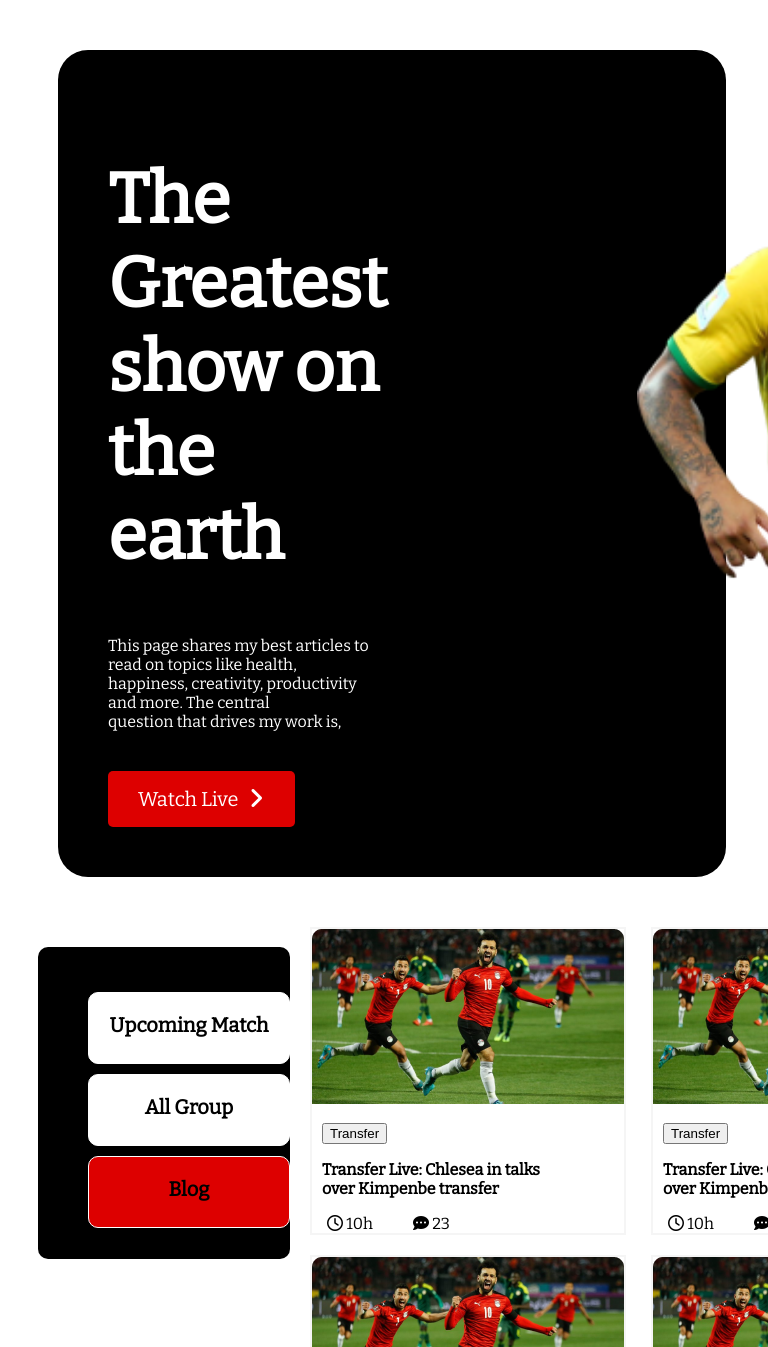
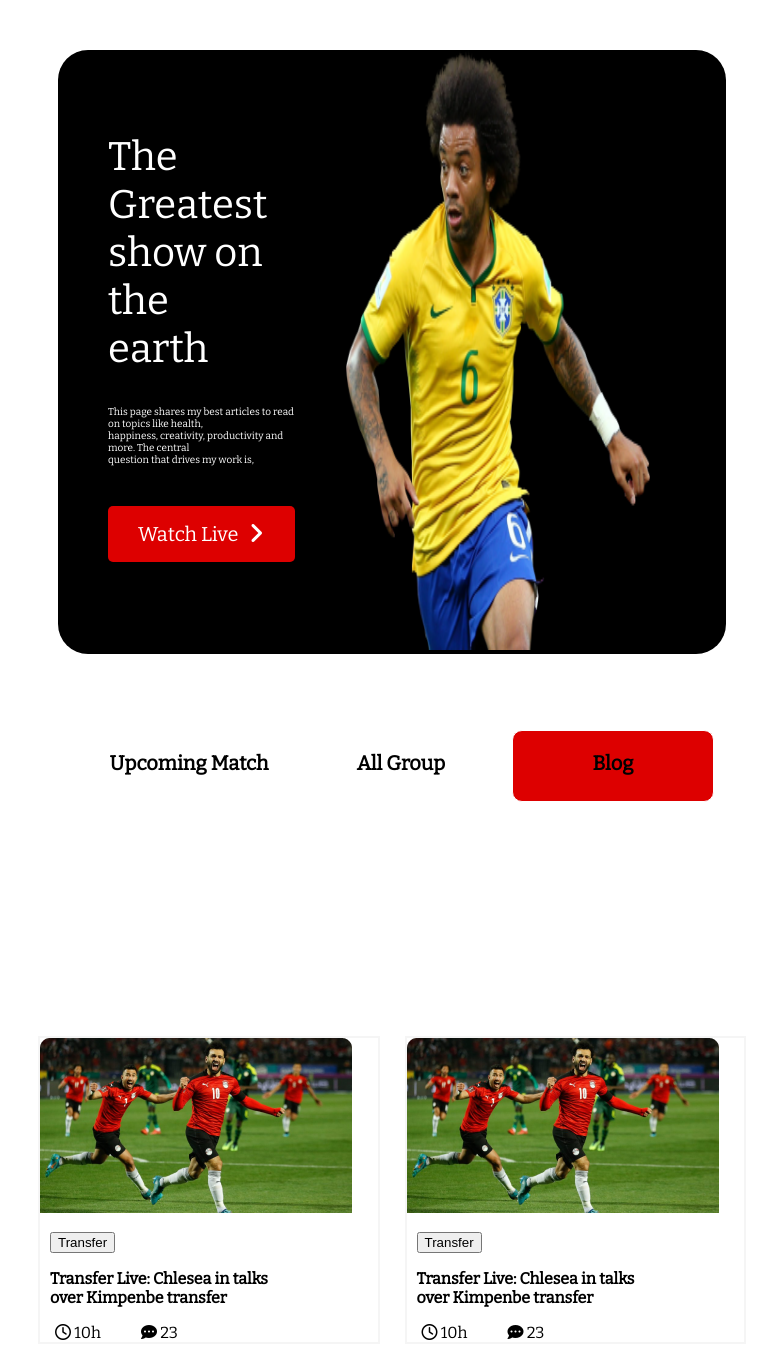
Before and after one commit to Aniketgopal4060/Assignment2-world-Cup, a plain HTML site: page index.html in a window 768 px wide. Shown: the top 1347 px of the page. Drawn offline with nearby package versions, Linux system fonts and the light colour scheme.

Commit message:
changes2

```diff
--- a/style.css
+++ b/style.css
@@ -313,4 +313,55 @@ input {
 }
 
 /* tab view  */
-@media only screen and (min-width:689px) and (max-width:992px) {}
+@media only screen and (min-width:689px) and (max-width:992px) {
+    .container2 {
+        flex-direction: column;
+
+    }
+
+    .blog2 {
+        grid-template-columns: repeat(2, 1fr);
+
+    }
+
+    .show-title {
+
+        color: white;
+        font-weight: 300;
+        font-size: 40px;
+
+    }
+
+    .show-author {
+
+
+        color: white;
+        font-weight: 200;
+        font-size: 10px;
+    }
+
+    .show-banner img {
+        width: 80%;
+        height: 600px;
+        padding-right: 0px;
+        padding-left: 0;
+    }
+
+    aside {
+        align-items: center;
+        margin: 0;
+        padding: 0;
+
+        width: 0;
+    }
+
+    aside ul {
+        display: grid;
+        grid-template-columns: repeat(4, 1fr);
+
+
+
+
+
+    }
+}
```
Also changed, not shown: upcoming-match.html (+50 -0 lines).
